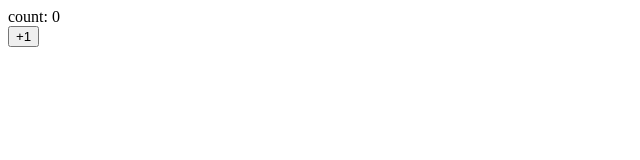
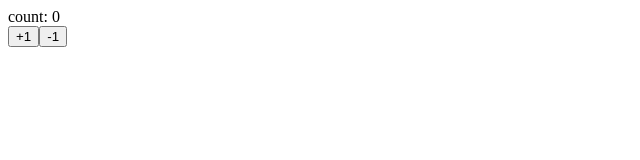
Before and after one commit to yoritin/react-hooks-101, a React (Create React App) app: page / in a window 1280 px wide. Shown: the top 160 px of the page, without its empty margins (0-640 px from the left). Built offline with nearby package versions, Linux system fonts and the light colour scheme.

Commit message:
decrement機能実装

```diff
--- a/src/App.js
+++ b/src/App.js
@@ -4,11 +4,13 @@ const App = () => {
   const [count, setCount] = useState(0)
 
   const increment = () => setCount(count + 1)
+  const decrement = () => setCount(count - 1)
 
   return (
     <>
       <div>count: {count}</div>
       <button onClick={increment}>+1</button>
+      <button onClick={decrement}>-1</button>
     </>
   )
 }
```
